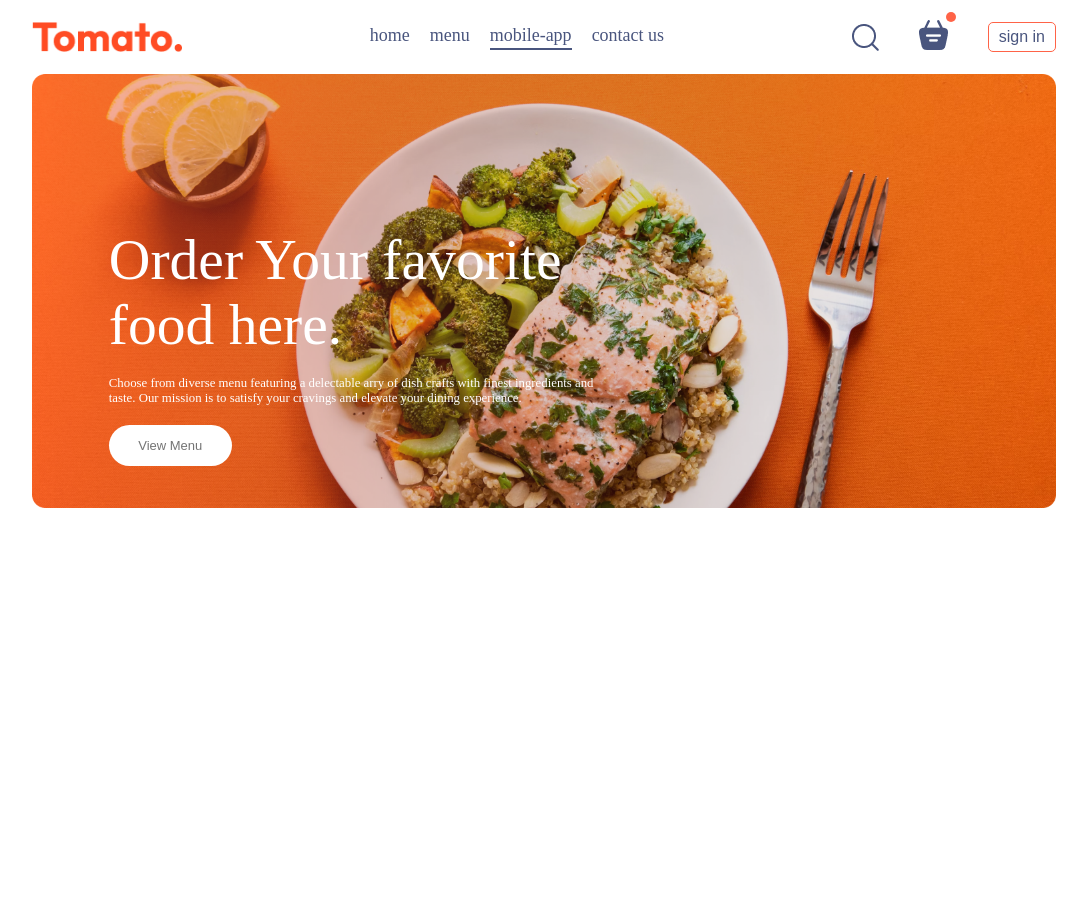
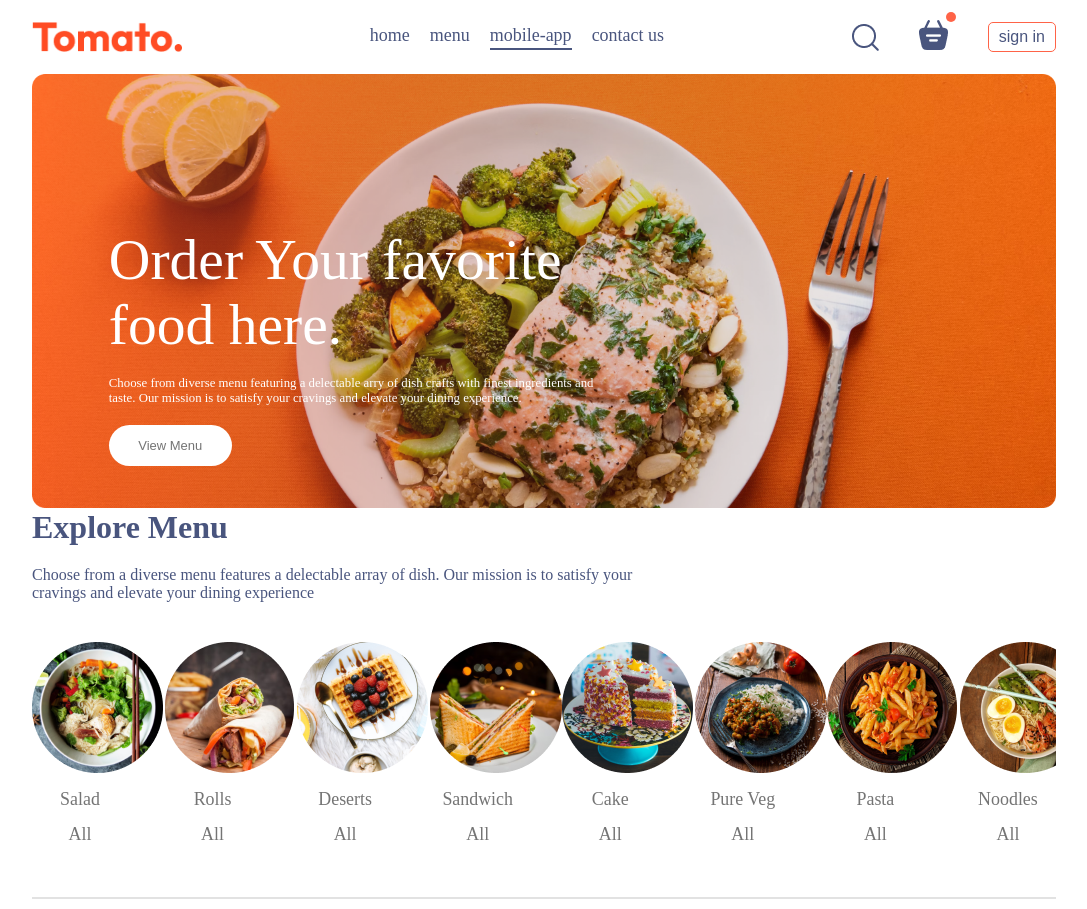
Before and after one commit to Sunil-Patel-21/food-app-mern, a React (Vite) app in the folder frontend/: page / in a window 1280 px wide. Shown: the whole page, without its empty margins (96-1183 px from the left). Before the commit the page ends 800 px from the top, so only its background shows below. Built offline with nearby package versions, Linux system fonts and the light colour scheme.

Commit message:
frontend add exploreMenu section

```diff
--- /dev/null
+++ b/frontend/src/components/ExploreMenu/ExploreMenu.css
@@ -0,0 +1,55 @@
+.explore-menu{
+    display: flex;
+    flex-direction: column;
+    gap: 20px;
+}
+
+.explore-menu h1{
+    font-weight: 600;
+    color: #49557e;
+}
+
+.explore-menu-text{
+    color: #49557e;
+    max-width: 60%;
+}
+
+.explore-menu-list{
+    display: flex;
+    gap: 30px;
+    justify-content: space-between;
+    align-items: center;
+    text-align: center;
+    margin: 20px 0px;
+    overflow: scroll;
+}
+.explore-menu-list::-webkit-scrollbar{
+    display: none;
+}
+.explore-menu-list-item{
+  width: 7.5vw;
+  min-width: 80px;
+  cursor: pointer;
+  border-radius: 50%;
+  transition: 0.2s;
+}
+.explore-menu-list-item p{
+    margin-top: 10px;
+    color: #747474;
+    /* padding: 10px; */
+    padding: 2px;
+    font-size: max(1.4vw,16px);
+    cursor: pointer;
+}
+.explore-menu hr{
+    margin: 10px 0px;
+    height: 2px ;
+    background-color: #e2e2e2;
+    border: none;
+}
+.explore-menu-list-item .active{
+    border: 4px solid tomato;
+    border-radius: 50%;
+    padding: 2px;
+
+}
--- /dev/null
+++ b/frontend/src/components/ExploreMenu/ExploreMenu.jsx
@@ -0,0 +1,37 @@
+import React from "react";
+import "./ExploreMenu.css";
+import { menu_list } from "../../assets/frontend_assets/assets";
+
+function ExploreMenu({category,setCategory}) {
+
+  return (
+    <div className="explore-menu" id="explore-menu">
+      {/* main div  */}
+
+      <h1>Explore Menu</h1>
+      <p className="explore-menu-text">
+        Choose from a diverse menu features a delectable array of dish. Our
+        mission is to satisfy your cravings and elevate your dining experience
+      </p>
+      <div className="explore-menu-list">
+        {menu_list.map((item, index) => {
+          return (
+            <div
+           onClick={()=>setCategory(prev =>prev===item.menu_name?"All":item.menu_name)}
+             className="explore-menu-list-item" key={index}>
+              <img className={category===item.menu_name?"active":""} src={item.menu_image} alt={item.menu_name} />
+              <p>{item.menu_name}</p>
+              <p>{category}</p>
+            </div>
+          );
+        })}
+      </div>
+
+      <hr />
+
+      {/* main div  */}
+    </div>
+  );
+}
+
+export default ExploreMenu;
--- a/frontend/src/index.css
+++ b/frontend/src/index.css
@@ -1,7 +1,7 @@
 *{
   padding: 0;
   margin: 0;
-  box-sizing: border-box;
+ box-sizing: border-box;
 }
 body{
   min-height: 100vh;
--- a/frontend/src/pages/Home/Home.jsx
+++ b/frontend/src/pages/Home/Home.jsx
@@ -1,11 +1,14 @@
-import React from 'react'
+import React,{useState} from 'react'
 import "./Home.css"
 import Header from '../../components/Header/Header'
+import ExploreMenu from '../../components/ExploreMenu/ExploreMenu'
 
 function Home() {
+  const [category,setCategory] = useState("All");
   return (
     <div>
       <Header />
+      <ExploreMenu category={category} setCategory={setCategory}/>
     </div>
   )
 }
```
